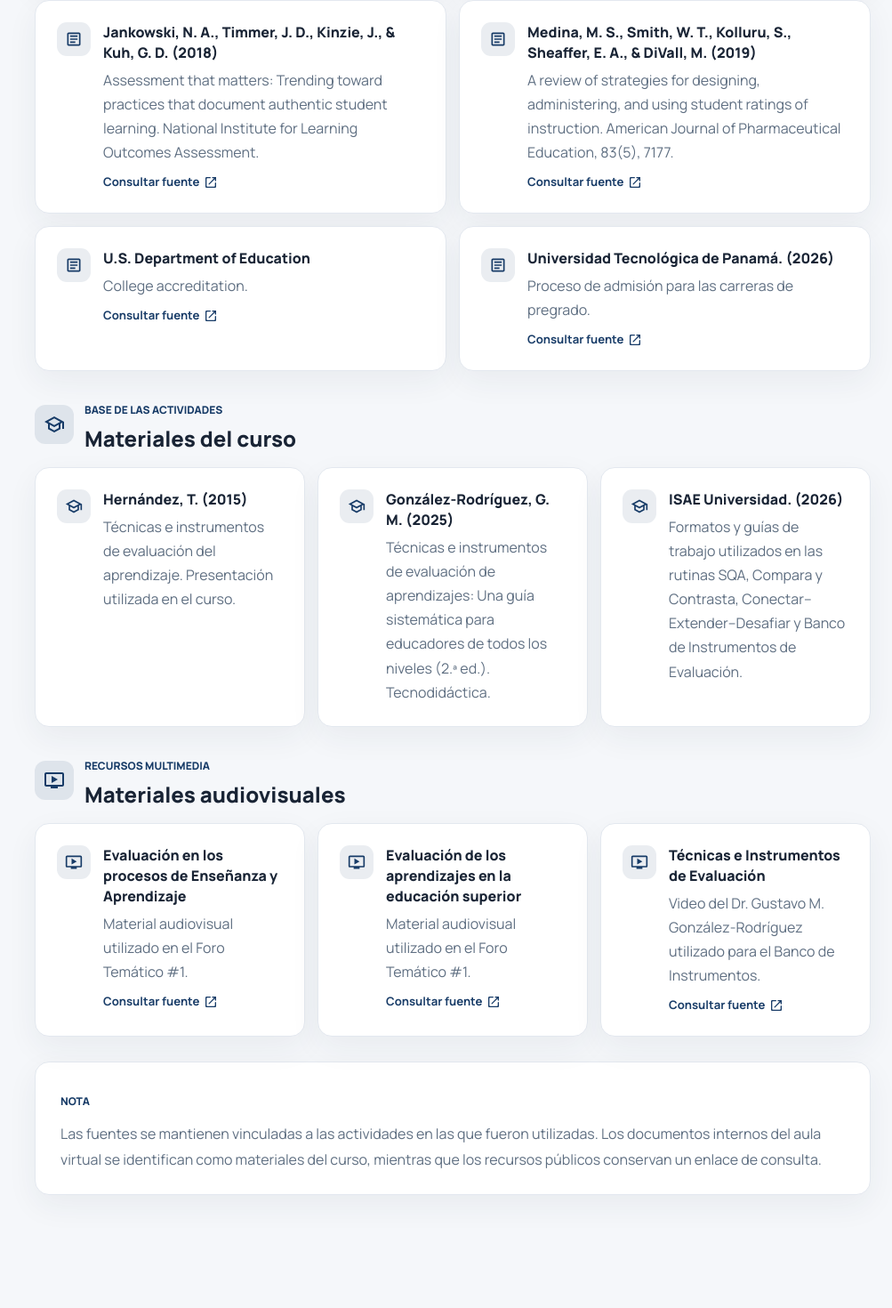
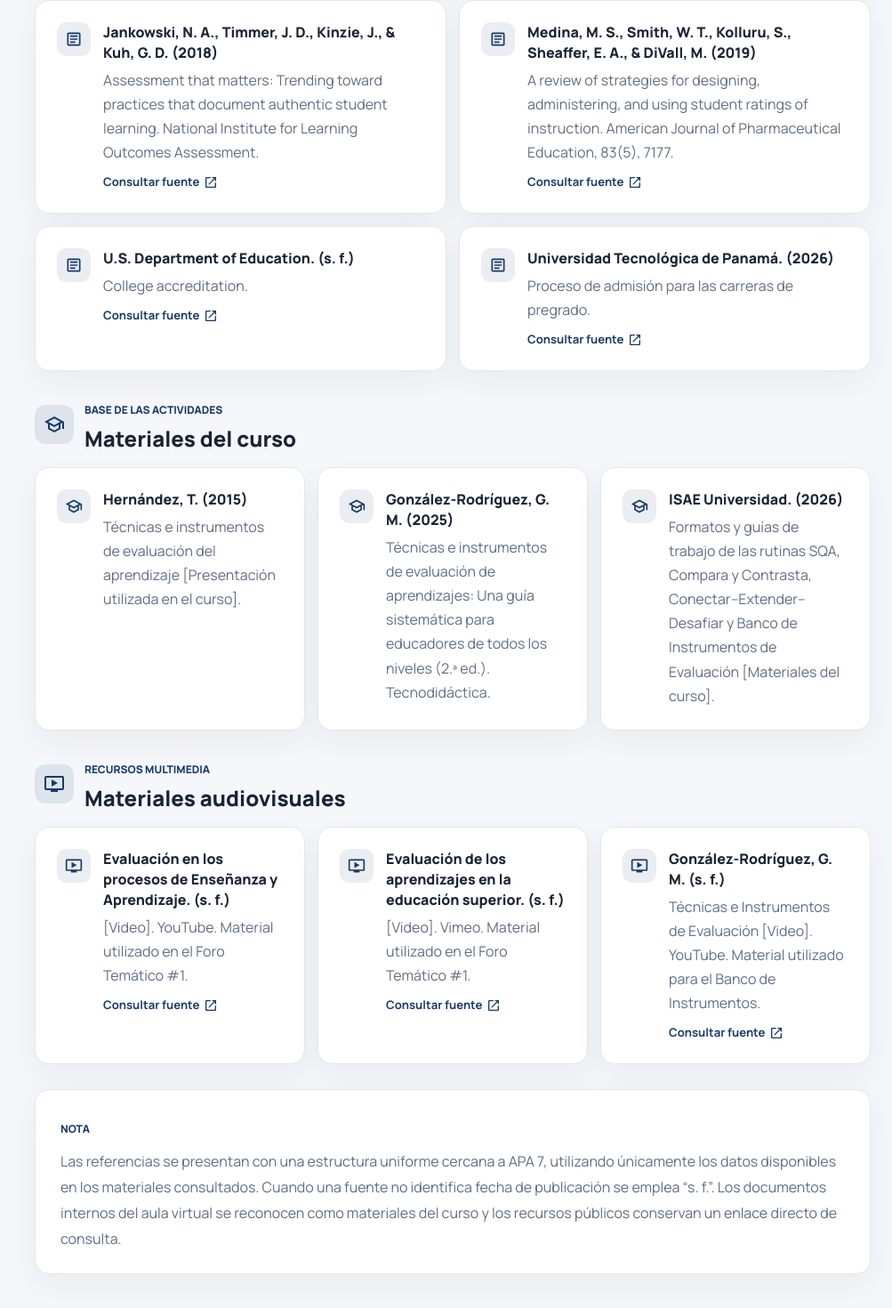
Before and after one commit to DanielDGe/portafolio-evaluacion-superior, a React (Vite) app: page /#/referencias in a window 1280 px wide. Shown: the part 979-2449 px from the top of the page at 89% size, without its empty margins (277-1280 px from the left). Before the commit the page ends 2402 px from the top, so only its background shows below. Built offline with nearby package versions, Linux system fonts and the light colour scheme.

Commit message:
docs: normalize portfolio references formatting

```diff
--- a/src/pages/ReferencesPage.jsx
+++ b/src/pages/ReferencesPage.jsx
@@ -17,8 +17,8 @@ import {
 
 const academicSources = [
   {
-    title: 'Consejo Nacional de Evaluación y Acreditación Universitaria de Panamá',
-    detail: 'Leyes y marco normativo relacionado con evaluación y acreditación universitaria.',
+    title: 'Consejo Nacional de Evaluación y Acreditación Universitaria de Panamá. (s. f.)',
+    detail: 'Leyes.',
     href: 'https://coneaupa.edu.pa/leyes/',
   },
   {
@@ -39,7 +39,7 @@ const academicSources = [
     href: 'https://doi.org/10.5688/ajpe7177',
   },
   {
-    title: 'U.S. Department of Education',
+    title: 'U.S. Department of Education. (s. f.)',
     detail: 'College accreditation.',
     href: 'https://www.ed.gov/laws-and-policy/higher-education-laws-and-policy/college-accreditation',
   },
@@ -53,7 +53,8 @@ const academicSources = [
 const courseMaterials = [
   {
     title: 'Hernández, T. (2015)',
-    detail: 'Técnicas e instrumentos de evaluación del aprendizaje. Presentación utilizada en el curso.',
+    detail:
+      'Técnicas e instrumentos de evaluación del aprendizaje [Presentación utilizada en el curso].',
   },
   {
     title: 'González-Rodríguez, G. M. (2025)',
@@ -63,24 +64,25 @@ const courseMaterials = [
   {
     title: 'ISAE Universidad. (2026)',
     detail:
-      'Formatos y guías de trabajo utilizados en las rutinas SQA, Compara y Contrasta, Conectar–Extender–Desafiar y Banco de Instrumentos de Evaluación.',
+      'Formatos y guías de trabajo de las rutinas SQA, Compara y Contrasta, Conectar–Extender–Desafiar y Banco de Instrumentos de Evaluación [Materiales del curso].',
   },
 ]
 
 const audiovisualSources = [
   {
-    title: 'Evaluación en los procesos de Enseñanza y Aprendizaje',
-    detail: 'Material audiovisual utilizado en el Foro Temático #1.',
+    title: 'Evaluación en los procesos de Enseñanza y Aprendizaje. (s. f.)',
+    detail: '[Video]. YouTube. Material utilizado en el Foro Temático #1.',
     href: 'https://youtu.be/eZnSXLPtth4',
   },
   {
-    title: 'Evaluación de los aprendizajes en la educación superior',
-    detail: 'Material audiovisual utilizado en el Foro Temático #1.',
+    title: 'Evaluación de los aprendizajes en la educación superior. (s. f.)',
+    detail: '[Video]. Vimeo. Material utilizado en el Foro Temático #1.',
     href: 'https://vimeo.com/1212428428',
   },
   {
-    title: 'Técnicas e Instrumentos de Evaluación',
-    detail: 'Video del Dr. Gustavo M. González-Rodríguez utilizado para el Banco de Instrumentos.',
+    title: 'González-Rodríguez, G. M. (s. f.)',
+    detail:
+      'Técnicas e Instrumentos de Evaluación [Video]. YouTube. Material utilizado para el Banco de Instrumentos.',
     href: 'https://www.youtube.com/watch?v=Tge-WpKIob0',
   },
 ]
@@ -261,9 +263,11 @@ export default function ReferencesPage() {
             Nota
           </Typography>
           <Typography color="text.secondary" lineHeight={1.8} sx={{ mt: 0.75 }}>
-            Las fuentes se mantienen vinculadas a las actividades en las que fueron utilizadas.
-            Los documentos internos del aula virtual se identifican como materiales del curso,
-            mientras que los recursos públicos conservan un enlace de consulta.
+            Las referencias se presentan con una estructura uniforme cercana a APA 7, utilizando
+            únicamente los datos disponibles en los materiales consultados. Cuando una fuente no
+            identifica fecha de publicación se emplea “s. f.”. Los documentos internos del aula
+            virtual se reconocen como materiales del curso y los recursos públicos conservan un
+            enlace directo de consulta.
           </Typography>
         </CardContent>
       </Card>
```
